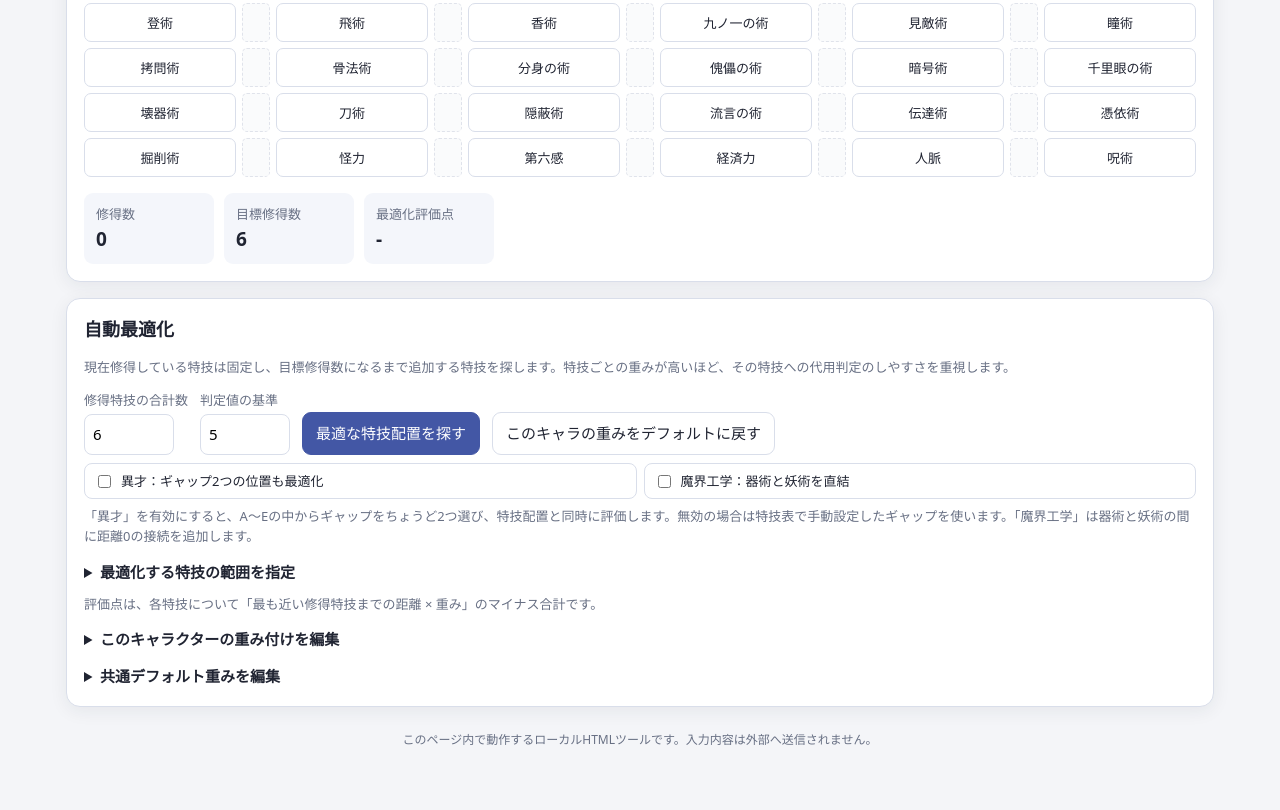
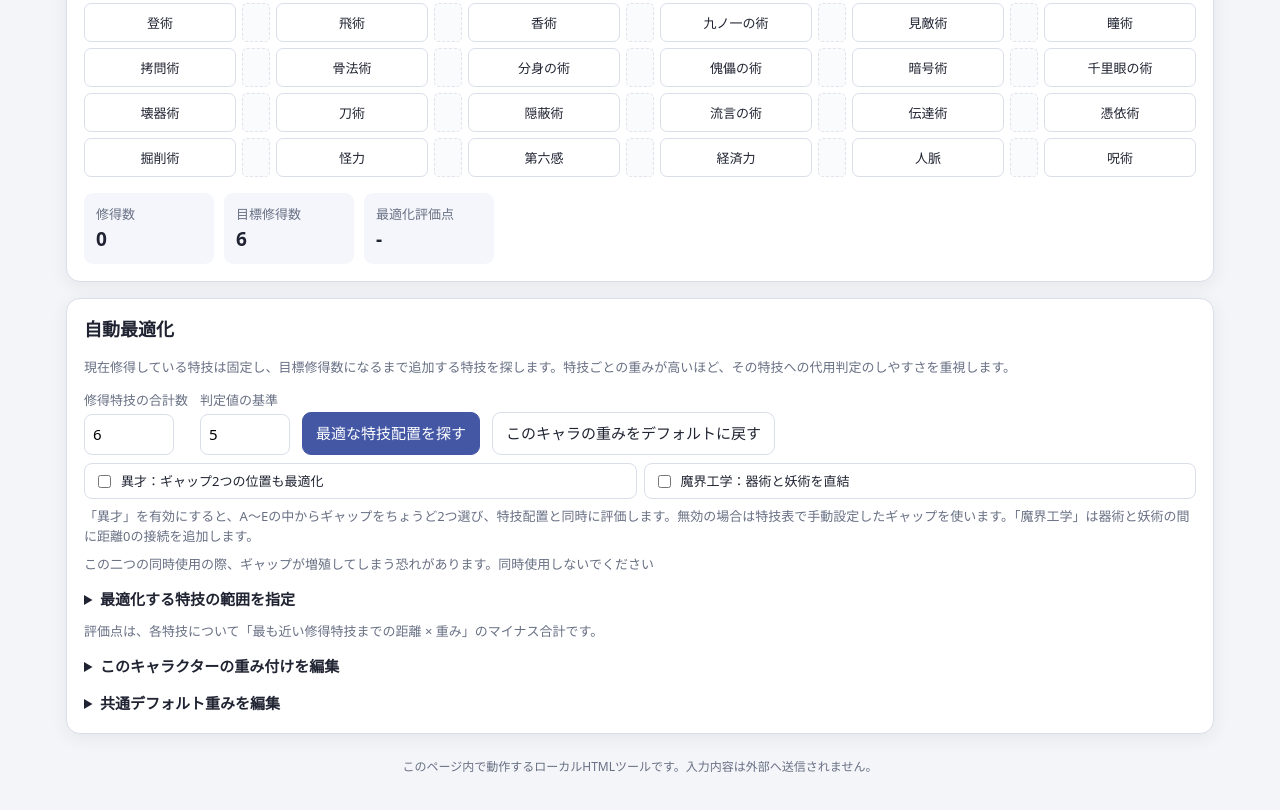
Before and after one commit to yujyu29/tokugi-tool, a plain HTML site: page docs/index.html in a window 1280 px wide. Shown: the part 871-1681 px from the top of the page. Drawn offline with Linux system fonts and the light colour scheme.

Commit message:
Update index.html

```diff
--- a/docs/index.html
+++ b/docs/index.html
@@ -35,6 +35,7 @@
   <label class="option-item"><input type="checkbox" id="magicaiToggle"> 魔界工学：器術と妖術を直結</label>
  </div>
  <p class="muted" style="margin:7px 0 0">「異才」を有効にすると、A～Eの中からギャップをちょうど2つ選び、特技配置と同時に評価します。無効の場合は特技表で手動設定したギャップを使います。「魔界工学」は器術と妖術の間に距離0の接続を追加します。</p>
+  <p class="muted" style="margin:7px 0 0">この二つの同時使用の際、ギャップが増殖してしまう恐れがあります。同時使用しないでください</p>
  <details style="margin-top:14px" id="candidateDetails"><summary style="cursor:pointer;font-weight:650">最適化する特技の範囲を指定</summary>
   <p class="muted">何も選択しなければ全特技が候補です。分野を選ぶとその分野の全特技が候補になり、個別特技を追加選択することもできます。修得済み特技は範囲外でも維持されます。</p>
   <b style="font-size:13px">分野単位で選択</b><div class="option-grid" id="fieldPicks"></div>
```
